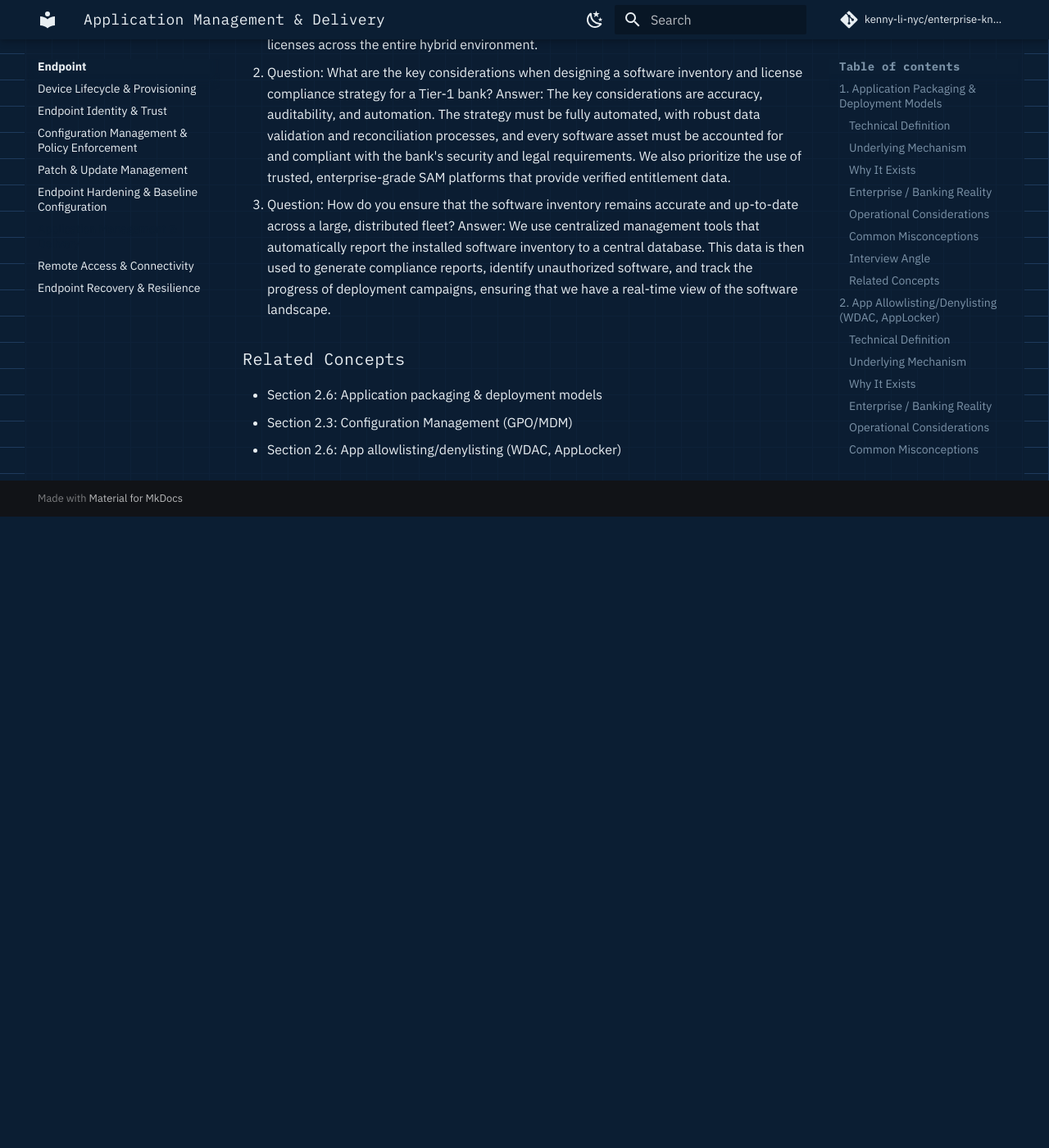
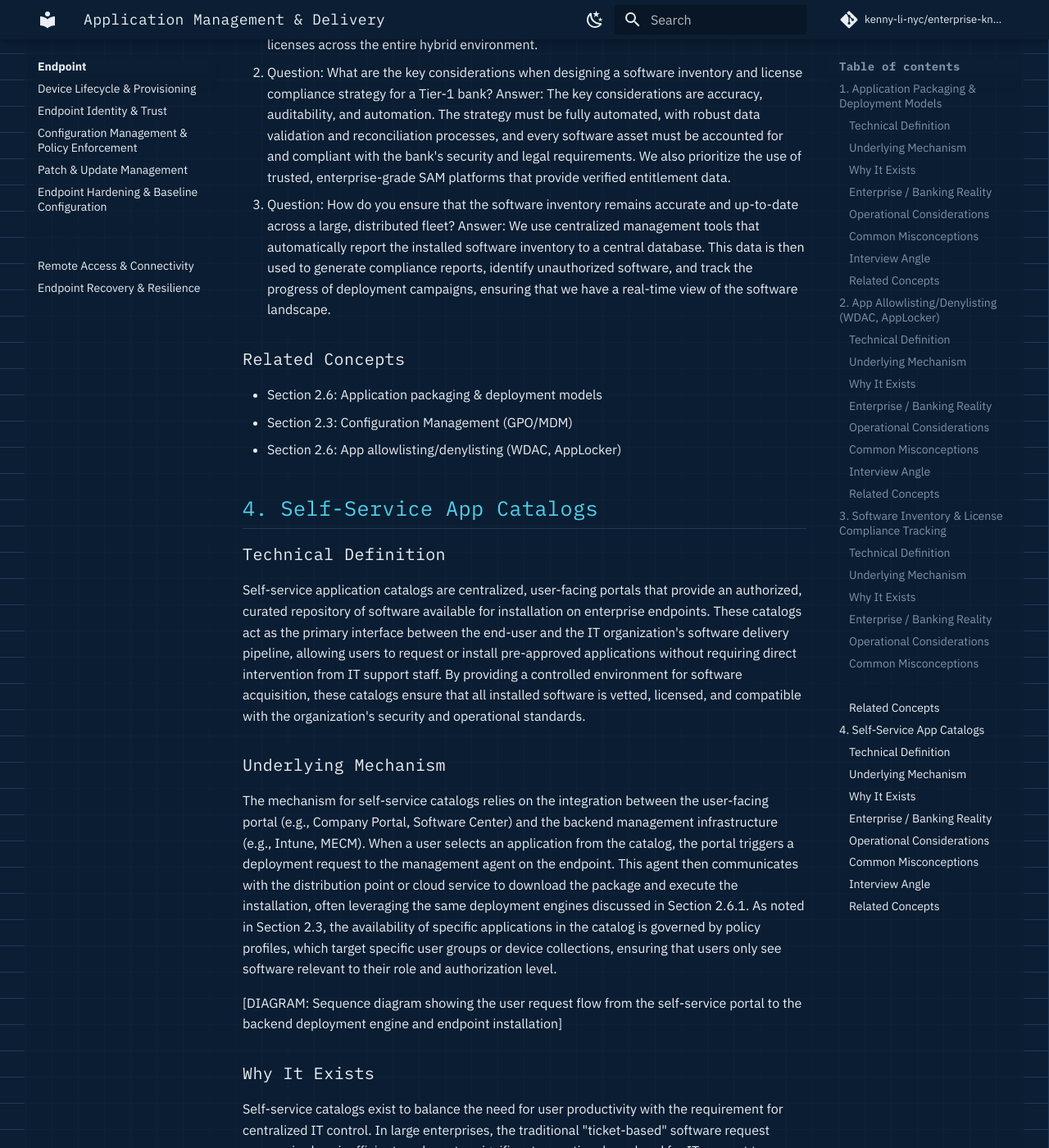
Before and after one commit to kenny-li-nyc/enterprise-knowledge-base, an MkDocs documentation site: the page built from docs/endpoint/application-management-delivery.md, in a window 1280 px wide and 1400 px high, scrolled down 7518 px. Shown: the whole window at 82% size. Built offline with MkDocs 1.6.1 and Material for MkDocs 9.7.7, drawn with Linux system fonts in a browser that asks for light colours; comment, search, counter and statistics services are not loaded; before the commit the page ends 8148 px from its top, so only the background shows below that; some of the changed text lies outside the part shown.

Commit message:
docs: add self-service app catalogs section
Co-authored-by: aider (gemini/gemini-3.1-flash-lite) <aider@aider.chat>

```diff
--- a/docs/endpoint/application-management-delivery.md
+++ b/docs/endpoint/application-management-delivery.md
@@ -113,3 +113,41 @@ Operationalizing software inventory and license compliance requires a robust, en
 - Section 2.6: Application packaging & deployment models
 - Section 2.3: Configuration Management (GPO/MDM)
 - Section 2.6: App allowlisting/denylisting (WDAC, AppLocker)
+
+## 4. Self-Service App Catalogs
+
+### Technical Definition
+Self-service application catalogs are centralized, user-facing portals that provide an authorized, curated repository of software available for installation on enterprise endpoints. These catalogs act as the primary interface between the end-user and the IT organization's software delivery pipeline, allowing users to request or install pre-approved applications without requiring direct intervention from IT support staff. By providing a controlled environment for software acquisition, these catalogs ensure that all installed software is vetted, licensed, and compatible with the organization's security and operational standards.
+
+### Underlying Mechanism
+The mechanism for self-service catalogs relies on the integration between the user-facing portal (e.g., Company Portal, Software Center) and the backend management infrastructure (e.g., Intune, MECM). When a user selects an application from the catalog, the portal triggers a deployment request to the management agent on the endpoint. This agent then communicates with the distribution point or cloud service to download the package and execute the installation, often leveraging the same deployment engines discussed in Section 2.6.1. As noted in Section 2.3, the availability of specific applications in the catalog is governed by policy profiles, which target specific user groups or device collections, ensuring that users only see software relevant to their role and authorization level.
+
+[DIAGRAM: Sequence diagram showing the user request flow from the self-service portal to the backend deployment engine and endpoint installation]
+
+### Why It Exists
+Self-service catalogs exist to balance the need for user productivity with the requirement for centralized IT control. In large enterprises, the traditional "ticket-based" software request process is slow, inefficient, and creates significant operational overhead for IT support teams. By empowering users to install pre-approved software on-demand, organizations can improve user satisfaction, reduce support ticket volume, and ensure that all software is deployed in a consistent, secure, and compliant manner. This model also helps to curb "shadow IT" by providing a legitimate, easy-to-use alternative for acquiring necessary business tools.
+
+### Enterprise / Banking Reality
+In Tier-1 banking, self-service catalogs are a critical component of the modern digital workplace, enabling agility while maintaining strict security boundaries. Banks must ensure that the catalog only contains software that has undergone rigorous security vetting, compatibility testing, and license verification. Architects must design these catalogs to be highly available, performant, and integrated with the bank's identity and access management systems, ensuring that users only have access to the software they are authorized to use. Furthermore, the catalog must be fully auditable, with every request and installation logged to support compliance reporting and incident response.
+
+### Operational Considerations
+Operationalizing a self-service catalog requires a robust, end-to-end process for managing the software lifecycle. Administrators must curate the catalog, ensuring that it is up-to-date, accurate, and easy for users to navigate. This involves establishing a clear process for requesting new software, vetting and packaging it, and publishing it to the catalog. Monitoring is critical; administrators must track catalog usage, identify popular applications, and ensure that the deployment pipeline is performing as expected. Additionally, administrators must provide clear communication to users about the catalog's purpose and how to use it effectively.
+
+[CLI: PowerShell command to query the status of a self-service application deployment request on an endpoint]
+
+### Common Misconceptions
+!!! warning
+    A common misconception is that a self-service catalog is a "free-for-all" where users can install anything they want. In reality, the catalog is a highly controlled environment where only pre-approved, vetted software is available. Another error is assuming that the catalog replaces the need for automated deployment; it is simply the user-facing interface for the underlying deployment infrastructure, which must still be robust, secure, and automated.
+
+### Interview Angle
+1. Question: How do you balance the need for user agility with the requirement for strict security control in a self-service catalog?
+   Answer: We achieve this balance by implementing a rigorous, automated vetting and packaging process for all software before it is added to the catalog. This ensures that users can quickly access the tools they need, while IT maintains full control over the security and compliance of the software environment.
+2. Question: What are the key considerations when designing a self-service catalog for a Tier-1 bank?
+   Answer: The key considerations are security, usability, and integration. The catalog must be secure, with strict access controls and audit logging; it must be easy for users to navigate and use; and it must be tightly integrated with the bank's identity and management systems to ensure that users only have access to authorized software.
+3. Question: How do you handle the challenge of managing software updates and versioning within a self-service catalog?
+   Answer: We use automated deployment pipelines to push updates to the catalog, ensuring that users always have access to the latest, secure versions of their applications. We also use versioning and testing to ensure that updates do not break existing business processes, and we provide clear communication to users about upcoming changes.
+
+### Related Concepts
+- Section 2.6: Application packaging & deployment models
+- Section 2.3: Configuration Management (GPO/MDM)
+- Section 2.6: Software inventory & license compliance tracking
```
